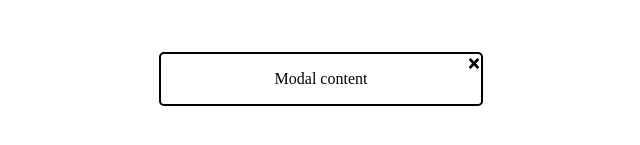
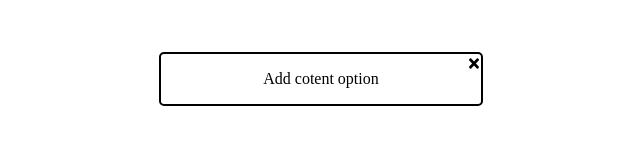
Before and after one commit to Poccardl/wh-modal, a React (Create React App) app: page / in a window 1280 px wide. Shown: the part 321-466 px from the top of the page, without its empty margins (319-959 px from the left). Built offline with nearby package versions, Linux system fonts and the light colour scheme.

Commit message:
update component -> WhModal.jsx

```diff
--- a/src/views/App.jsx
+++ b/src/views/App.jsx
@@ -4,8 +4,10 @@ import WhModal from '../wh-modal/WhModal.jsx'
 function App() {
   return (
     <>
+    {/* content={"Modal content"} */}
     {/* modalStyle={{backgroundColor: "", fontSize: "", justifyContent: "", width: "", height: "", color: "", boderStyle: "", borderWidth: "", borderColor: "", borderRadius: ""}} */}
-    <WhModal content={"Modal content"}/>
+    {/* isModal={"hide_modal"} */}
+    <WhModal />
     </>
   )
 }
--- a/src/wh-modal/WhModal.jsx
+++ b/src/wh-modal/WhModal.jsx
@@ -1,10 +1,16 @@
-import React, { useState } from 'react'
+import React, { useState, useEffect } from 'react'
 import './modal.css'
 import close from './times-solid.svg'
 
 function WhModal(props) {
 
     const [isModal, setIsModal] = useState("vh_modal")
+
+    useEffect(() => {
+        if (props.isModal) {
+            setIsModal(props.isModal)
+        }
+    }, [props.isModal])
 
     const closeModal = () => {
         setIsModal("hide_modal")
```
